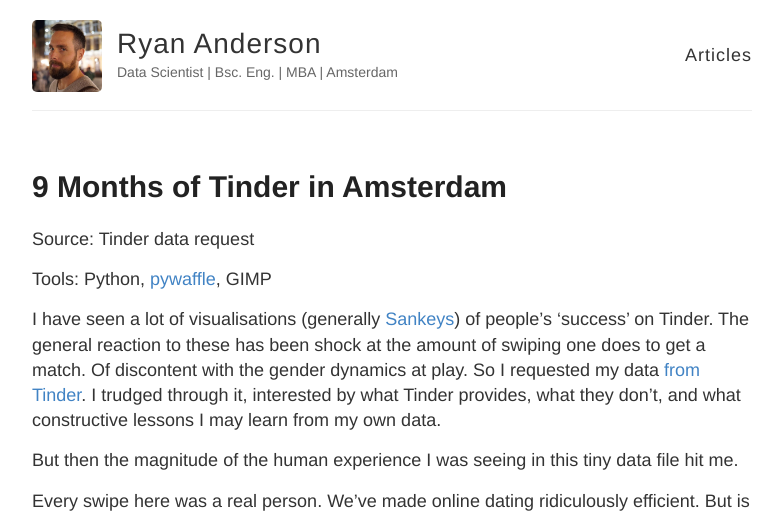
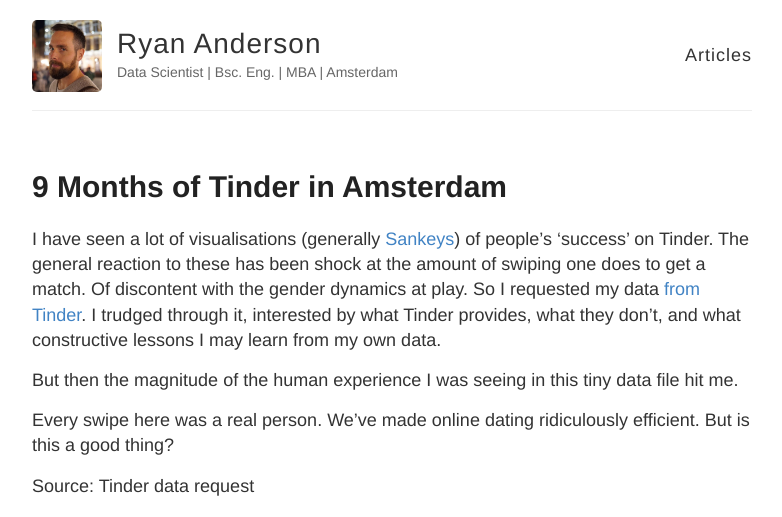
Before and after one commit to ryan-anderson-ds/ryan-anderson-ds.github.io, a Jekyll site: the page built from _posts/2019-07-24-9-Months-Tinder-Amsterdam.md, in a window 1280 px wide. Shown: the top 517 px of the page, without its empty margins (248-1030 px from the left). Built offline with Jekyll 4.4.1, drawn with Linux system fonts in a browser that asks for light colours; some of the changed text lies outside the part shown.

Commit message:
Update 2019-07-24-9-Months-Tinder-Amsterdam.md

```diff
--- a/_posts/2019-07-24-9-Months-Tinder-Amsterdam.md
+++ b/_posts/2019-07-24-9-Months-Tinder-Amsterdam.md
@@ -2,10 +2,6 @@
 layout: post
 title: 9 Months of Tinder in Amsterdam
 ---
-
-Source: Tinder data request
-
-Tools: Python, [pywaffle](https://github.com/ligyxy/PyWaffle), GIMP
 
 I have seen a lot of visualisations (generally [Sankeys](https://en.wikipedia.org/wiki/Sankey_diagram)) of people's 'success' on Tinder. The general reaction to these has been shock at the amount of swiping one does to get a match. Of discontent with the gender dynamics at play. So I requested my data [from Tinder](https://account.gotinder.com/data). I trudged through it, interested by what Tinder provides, what they don't, and what constructive lessons I may learn from my own data.
 
```
Also changed, not shown: other parts of _posts/2019-07-24-9-Months-Tinder-Amsterdam.md (+4 -0 lines).
